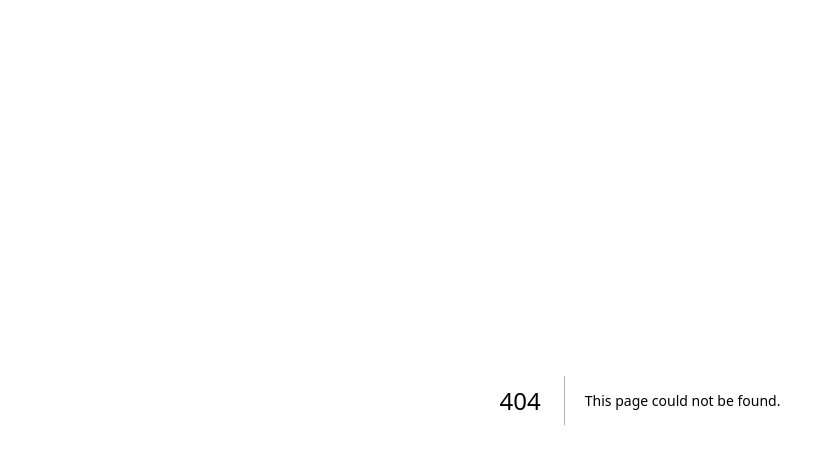
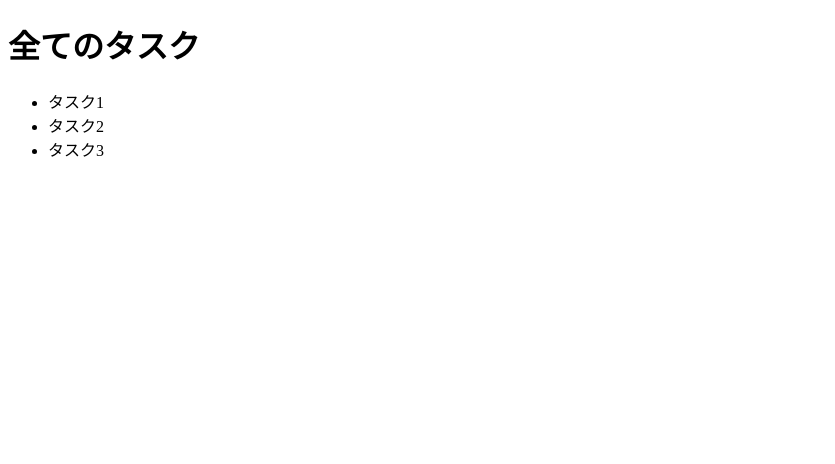
Before and after one commit to t4jet/goalRecord, a Next.js app in the folder frontend/: page /dashboard in a window 1280 px wide. Before the commit this address had no page. Shown: the top 464 px of the page, without its empty margins (0-835 px from the left). Built offline with nearby package versions, Linux system fonts and the light colour scheme.

Commit message:
dashboard page

```diff
--- /dev/null
+++ b/frontend/src/pages/dashboard.jsx
@@ -0,0 +1,12 @@
+export default function Dashboard() {
+  return (
+    <div>
+      <h1>全てのタスク</h1>
+      <ul>
+        <li>タスク1</li>
+        <li>タスク2</li>
+        <li>タスク3</li>
+      </ul>
+    </div>
+  )
+}
```
